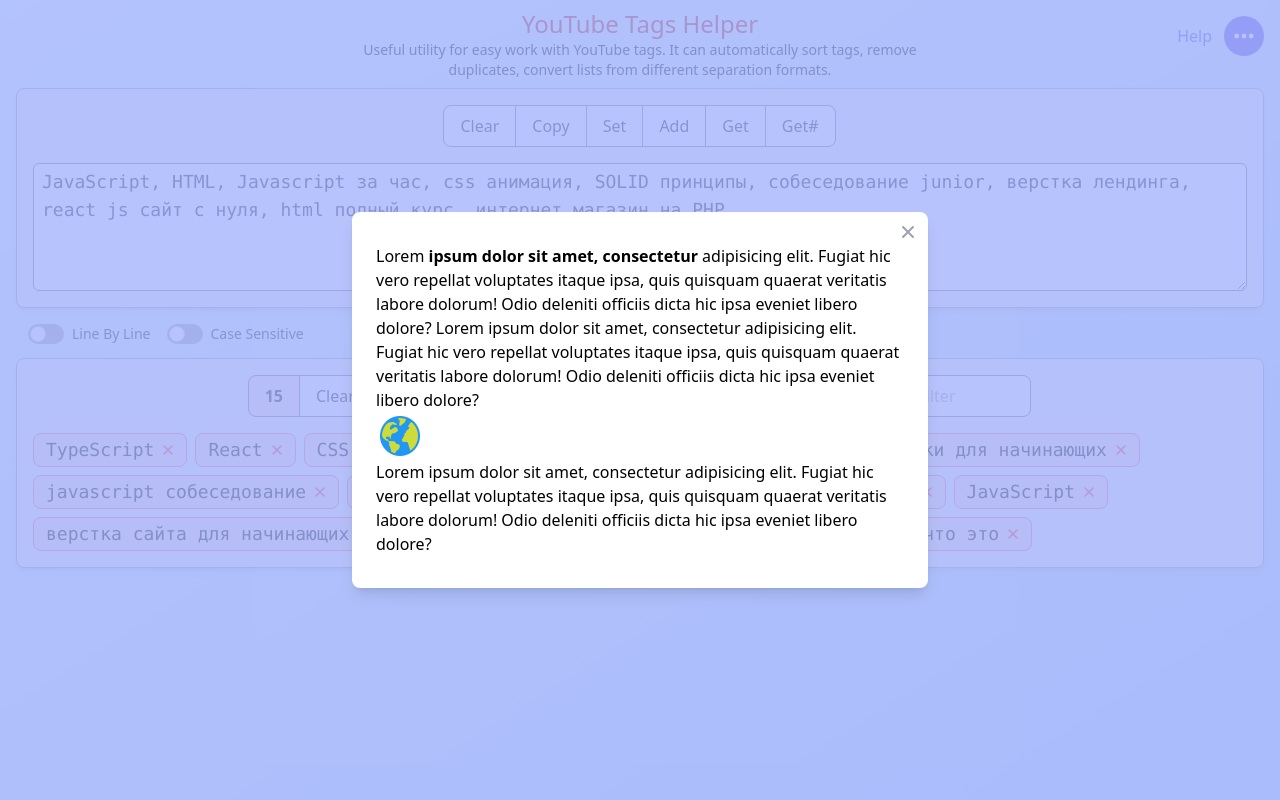
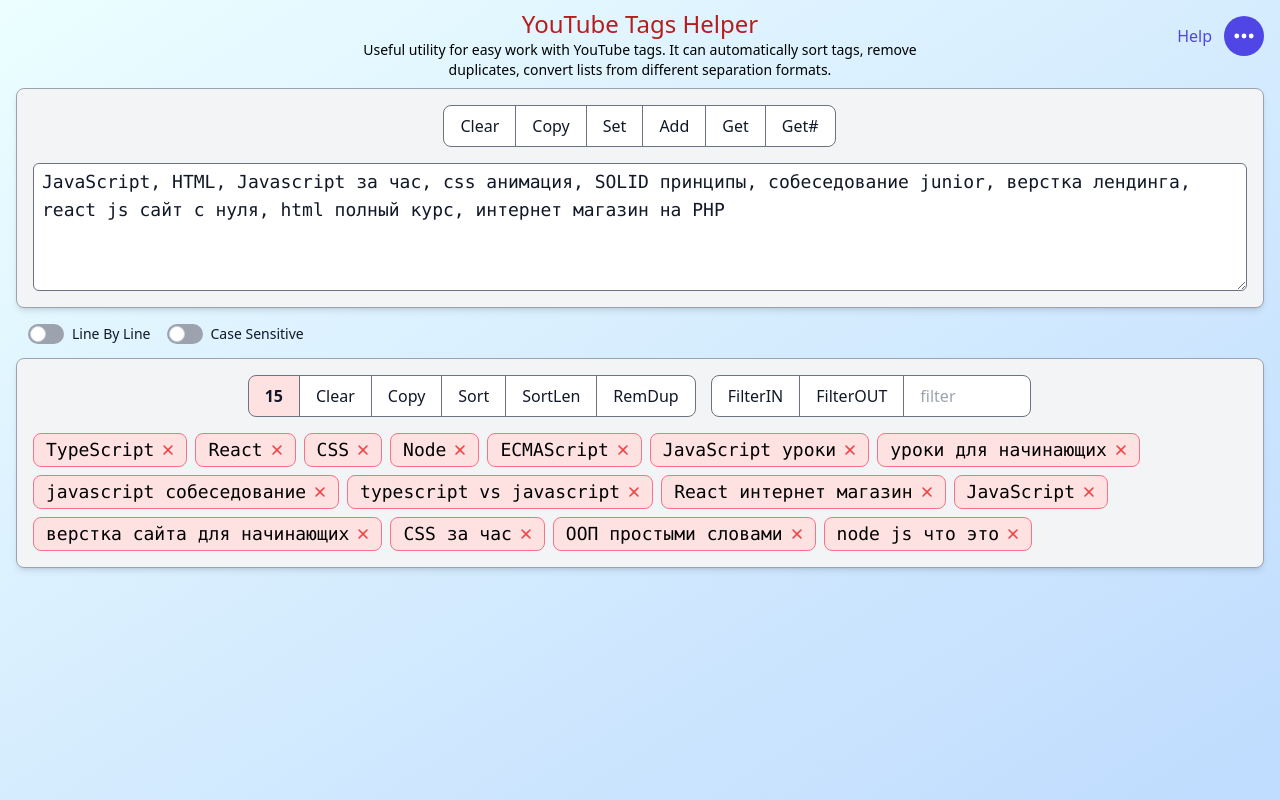
Before and after one commit to devmikealex/YouTube-Tags-Helper, a React (Vite) app: page / in a window 1280 px wide. Built offline with nearby package versions, Linux system fonts and the light colour scheme.

Commit message:
Add Quick instruction (help button)

```diff
--- a/src/App.tsx
+++ b/src/App.tsx
@@ -4,7 +4,6 @@ import TagsInput from './components/TagsInput'
 import TagsOutput from './components/TagsOutput'
 import ToastsList from './components/ToastsList'
 import SpeedDial from './components/SpeedDial'
-import HelpModal from './components/HelpModal'
 
 function App() {
     return (
--- a/src/components/HelpModal.tsx
+++ b/src/components/HelpModal.tsx
@@ -27,19 +27,26 @@ function HelpModal() {
             </button>
             <div
                 ref={modalRef}
-                className='flex fixed z-50 inset-0 bg-indigo-300 bg-opacity-80 opacity-100 duration-300 transition-opacity items-center justify-center'
+                style={{ opacity: 0, display: 'none' }}
+                className='flex fixed z-50 inset-0 bg-indigo-300 bg-opacity-80 duration-300 transition-opacity items-center justify-center'
                 onClick={hide}
             >
                 <div
-                    className='relative px-6 py-8 max-w-xl bg-white rounded-lg shadow-lg'
+                    className='relative px-4 py-9 pb-4 max-w-xl bg-white rounded-lg shadow-lg'
                     onClick={(e) => {
                         e.stopPropagation()
                     }}
                 >
-                    <div dangerouslySetInnerHTML={{ __html: html() }}></div>
+                    <div className='overflow-y-auto' style={{ height: '70vh' }}>
+                        <div
+                            className='px-2'
+                            // style={{ height: '60vh' }}
+                            dangerouslySetInnerHTML={{ __html: html() }}
+                        />
+                    </div>
                     <button
                         type='button'
-                        className='absolute right-1 top-1 text-gray-400 hover:text-gray-900 rounded-lg focus:ring-2 focus:ring-gray-300 p-1.5 hover:bg-indigo-100 inline-flex h-8 w-8'
+                        className='absolute right-2 top-1 text-gray-400 hover:text-gray-900 rounded-lg focus:ring-2 focus:ring-gray-300 p-1 hover:bg-indigo-100 inline-flex h-7 w-7'
                         onClick={hide}
                     >
                         <CloseIcon w='w-5' h='h-5' />
@@ -54,9 +61,33 @@ export default HelpModal
 
 function html(): string {
     return `
-    <p>Lorem <b>ipsum dolor sit amet, consectetur</b> adipisicing elit. Fugiat hic vero repellat voluptates itaque ipsa, quis quisquam quaerat veritatis labore dolorum! Odio deleniti officiis dicta hic ipsa eveniet libero dolore?
-    Lorem ipsum dolor sit amet, consectetur adipisicing elit. Fugiat hic vero repellat voluptates itaque ipsa, quis quisquam quaerat veritatis labore dolorum! Odio deleniti officiis dicta hic ipsa eveniet libero dolore?</p>
-    <img src="./favicon.png" alt="logo" />
-    <p>Lorem ipsum dolor sit amet, consectetur adipisicing elit. Fugiat hic vero repellat voluptates itaque ipsa, quis quisquam quaerat veritatis labore dolorum! Odio deleniti officiis dicta hic ipsa eveniet libero dolore?</p>
+<h1 class='text-2xl text-center text-red-700'>Quick instruction</h1>
+
+<p>The user can enter an array of tags in the top field. It is allowed to
+separate tags with a comma and a space or to place each tag on a new line.
+Pressing the <b>Set / Add</b> buttons converts the tags to a working format
+at the bottom of the interface - <b>Set</b> replaces, <b>Add</b> adds to the set.</p>
+<p><img class="mx-auto" src="./docs/assets/set.jpg" alt="Set" /></p>
+
+<p>You can sort tags alphabetically or by length, remove duplicates with or
+without case, and filter by content.</p>
+<br/>
+<p>From the bottom of the interface set of tags is copied to the clipboard (<b>Copy</b> button) with the division into lines, one tag - one line.</p>
+<br/>
+<p>With the <b>Get</b> buttons, the top field gets a comma-separated set of tags.</p>
+<p>Using the <b>Get#</b> buttons, the top field gets a set of tags in the form of hashtags.</p>
+<p><img class="mx-auto" src="./docs/assets/hash.jpg" alt="hash" /></p>
+
+<p>In the upper right corner there is an additional menu button. Here you can
+save and restore the current state of the application, or clear the saved
+data. The data is stored in the browser's <b>localStorage</b>.</p>
+<p><img class="mx-auto" src="./docs/assets/menu.jpg" alt="Menu" /></p>
+
+<p><b>Line By Line</b> - tags can be displayed line by line for readability:
+one tag - one line</p>
+<p><b>Case Sensitive</b> - case sensitive when searching for duplicates</p>
+<p><b>Auto Close</b> - the menu closes automatically when the mouse leaves the
+area</p>
+<p><img class="mx-auto" src="./docs/assets/linebyline.jpg" alt="linebyline" /></p>
     `
 }
```
